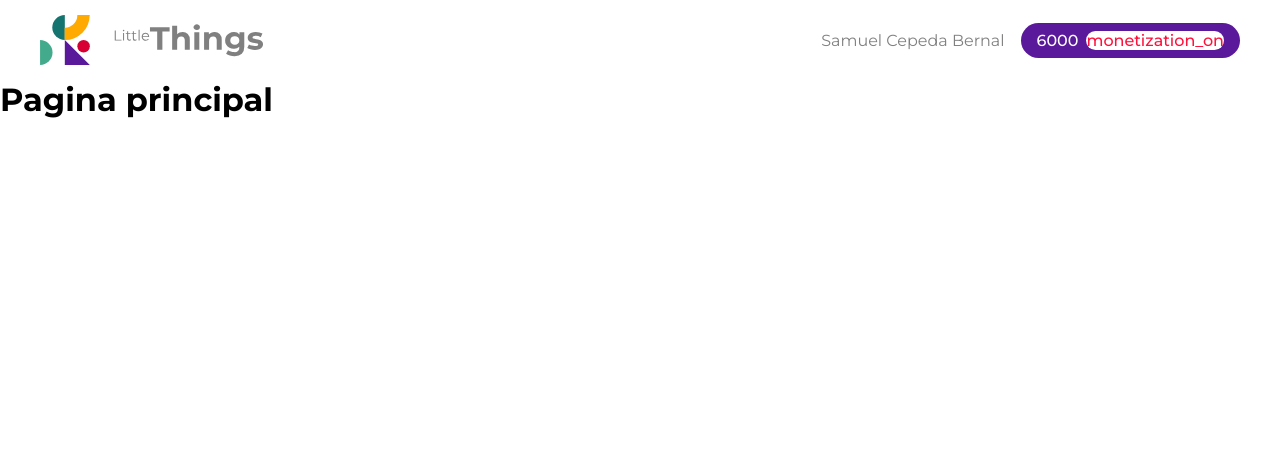
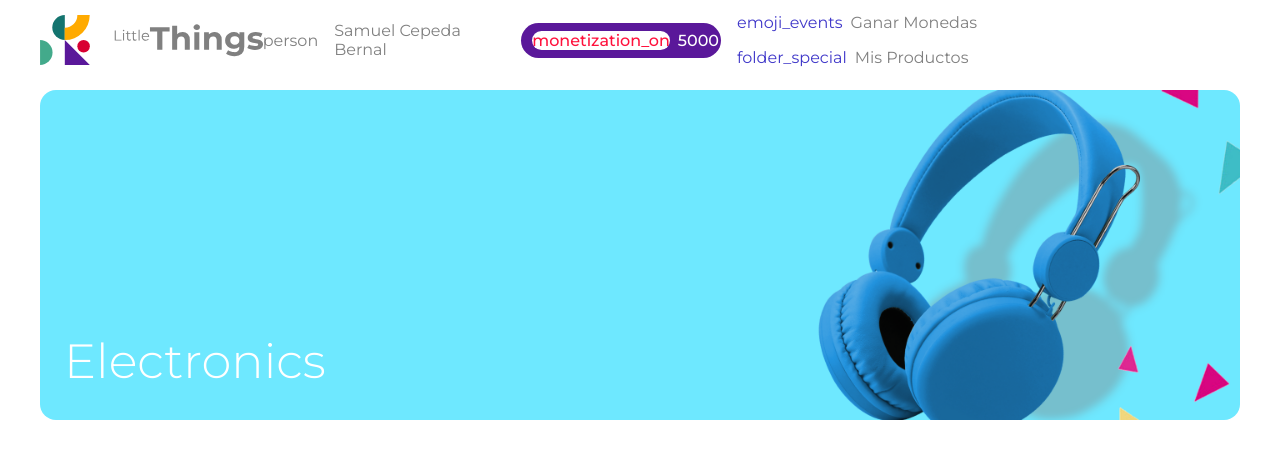
Before and after one commit to jefferfz16/rewards-store, a React (Create React App) app in the folder store-cepeda-jefferson/: page / in a window 1280 px wide. Shown: the top 458 px of the page. Built offline with nearby package versions, Linux system fonts and the light colour scheme; the HTML template or start-up script is replaced by a standard one.

Commit message:
se creo el header y el banner resposive

```diff
--- a/store-cepeda-jefferson/src/assets/global-styles/style.css
+++ b/store-cepeda-jefferson/src/assets/global-styles/style.css
@@ -16,11 +16,12 @@ a {
   --color-White: #fff;
   --color-Text: #808080;
   --color-Purple: #5a189a;
+  --color-Blue: #3f37c9;
   --color-Orange: #f48c06;
+  --color-Hover-Btn: #e0fbfc;
   --color-Back: #cddcdf;
   font-size: 16px;
 
-  --color-Blue: #00009C;
   --color-Blue-Back: #000087;
   --color-Blue-2: #00009Ce8;
   --color-Orange: #FF113C;
--- /dev/null
+++ b/store-cepeda-jefferson/src/components/Banner.jsx
@@ -0,0 +1,53 @@
+import React from "react";
+import styled from "styled-components";
+import BannerImage from "../assets/images/header-x2.png";
+
+export default function Banner() {
+    return (
+        <ContainerGeneral>
+            <Image />
+            <h1>Electronics</h1>
+        </ContainerGeneral>
+    )
+}
+
+const ContainerGeneral = styled.div`
+    width: 100%;
+    height: 350px;
+    padding: 10px 40px;
+    position: relative;
+    @media(max-width: 1023px) {
+        padding: 5px 1rem;
+        }
+    @media(max-width: 767px) {
+        height: 200px;
+    }
+    > h1 {
+        position: absolute;
+        bottom: 40px;
+        left: 5%;
+        color: var(--color-White);
+        font-size: 3rem;
+        font-weight: 300;
+        @media(max-width: 1023px) {
+            font-size: 2rem;
+        }
+        @media(max-width: 767px) {
+            font-size: 1.5rem;
+            left: 40px;
+        }
+    }
+`
+
+const Image = styled.div`
+    width: 100%;
+    height: 100%;
+    border-radius: 1rem;
+    background-image: url(${BannerImage});
+    background-size: cover;
+    background-repeat: no-repeat;
+    background-position: center;
+    @media(max-width: 767px) {
+        background-position: right;
+    }
+`
--- a/store-cepeda-jefferson/src/components/Header.jsx
+++ b/store-cepeda-jefferson/src/components/Header.jsx
@@ -6,14 +6,27 @@ import logo from "../assets/images/logo.svg";
 export default function Header() {
     return (
         <ContainerGeneral>
-            <img src={logo} alt="logo" />
+            <img className="logo" src={logo} alt="logo" />
             <UserDate>
-                <p>Samuel Cepeda Bernal</p>
+                <p>
+                    <span class="material-icons">person</span>
+                    Samuel Cepeda Bernal
+                </p>
                 <Currency>
-                    <p>6000</p>
                     <span className="material-icons">monetization_on</span>
+                    <p>5000</p>
                 </Currency>
             </UserDate>
+            <div className="containerBtn">
+                <Btn>
+                    <span class="material-icons">emoji_events</span>
+                    <p>Ganar Monedas</p>
+                </Btn>
+                <Btn>
+                    <span class="material-icons">folder_special</span>
+                    <p>Mis Productos</p>
+                </Btn>
+            </div>
         </ContainerGeneral>
     )
 }
@@ -26,19 +39,48 @@ const ContainerGeneral = styled.div`
     padding: 0 40px;
     justify-content: space-between;
     align-items: center;
+    @media(max-width: 1024px) {
+        padding: 0.5rem 1rem;
+        flex-wrap: wrap;
+        height: auto;
+        .logo {
+            height: 35px;
+        }
+    }
+    .containerBtn div:first-child {
+        margin-right: 0.5rem;
+    }
+    .containerBtn {
+        @media(max-width: 767px) {
+        display: flex;
+        width: 100%;
+        justify-content: space-between;
+        margin-top: 0.5rem;
+        }
+    }
 `
 
-const UserDate = styled.span`
+const UserDate = styled.div`
     display: flex;
     align-items: center;
     color: var(--color-Text);
+    > p {
+        display: flex;
+        align-items: center;
+        @media(max-width: 1023px) {
+            display: none;
+        }
+        > span {
+            margin-right: 1rem;
+        }
+    }
 `
 
 const Currency = styled.div`
     min-width: 100px;
     display: flex;
     align-items: center;
-    padding: 0.5rem 1rem;
+    padding: 0.5rem 0.7rem;
     border-radius: 50px;
     background-color: var(--color-Purple);
     color: var(--color-White);
@@ -48,6 +90,29 @@ const Currency = styled.div`
         color: var(--color-Orange);
         background-color: var(--color-White);
         border-radius: 24px;
-        margin-left: 0.5rem;
+        margin-right: 0.5rem;
     }
 `
+
+const Btn = styled.div`
+    padding: 0.5rem 1rem;
+    display: inline-flex;
+    justify-content: center;
+    align-items: center;
+    transition: 0.4s;
+    border-radius: 5px;
+    color: var(--color-Text);
+    @media(max-width: 767px) {
+        font-size: 0.8rem;
+        padding: 0.5rem;
+    }
+    > span {
+        margin-right: 0.5rem;
+        color: var(--color-Blue);
+    }
+    &:hover{
+        background-color: var(--color-Hover-Btn);
+        cursor: pointer;
+        color: var(--color-Blue);
+    }
+`
--- a/store-cepeda-jefferson/src/pages/Home.js
+++ b/store-cepeda-jefferson/src/pages/Home.js
@@ -1,5 +1,6 @@
 import React from "react";
 import styled from "styled-components";
+import Banner from "../components/Banner";
 
 /*components */
 import Header from "../components/Header";
@@ -8,7 +9,9 @@ export default function Home() {
     return (
         <ContainerGeneral>
             <Header />
-            <h1>Pagina principal</h1>
+            <Container>
+                <Banner />
+            </Container>
         </ContainerGeneral>
     )
 }
@@ -17,4 +20,13 @@ export default function Home() {
 const ContainerGeneral = styled.div`
     width: 100%;
     height: 100vh;
+    display: flex;
+    flex-direction: column;
 `
+
+const Container = styled.div`
+    width: 100%;
+    flex: 1;
+    overflow: auto;
+
+`
```
Also changed, not shown: store-cepeda-jefferson/src/assets/images/header-x2.png (added).
